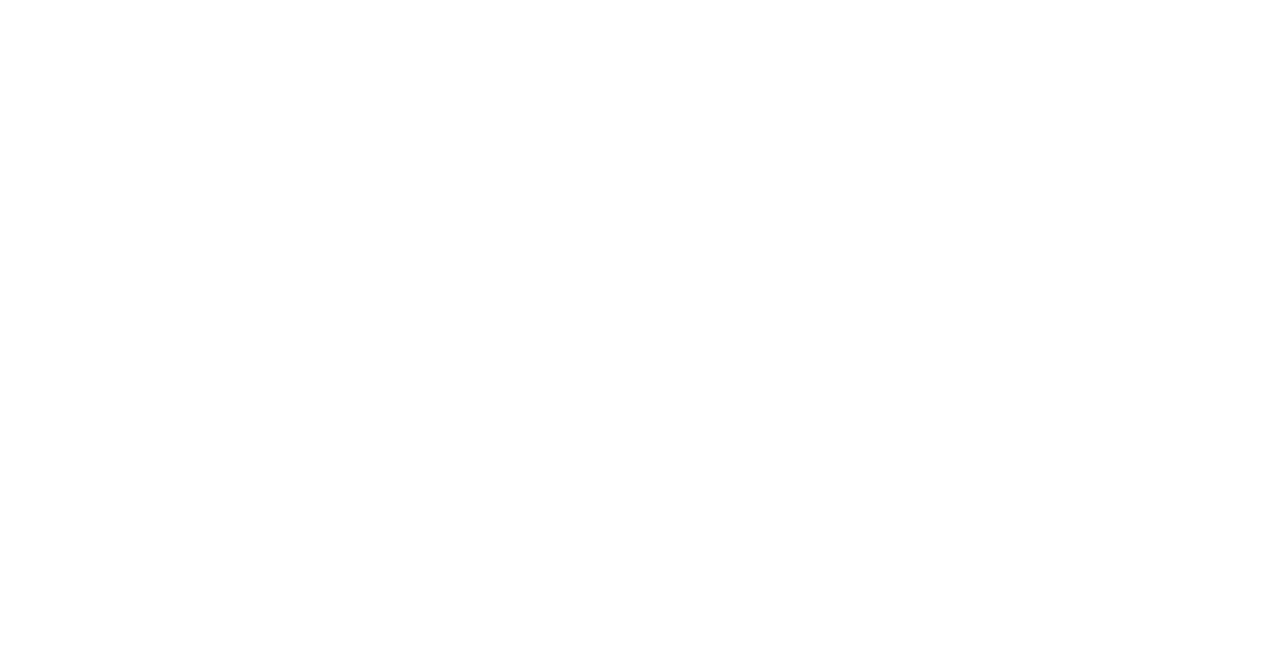
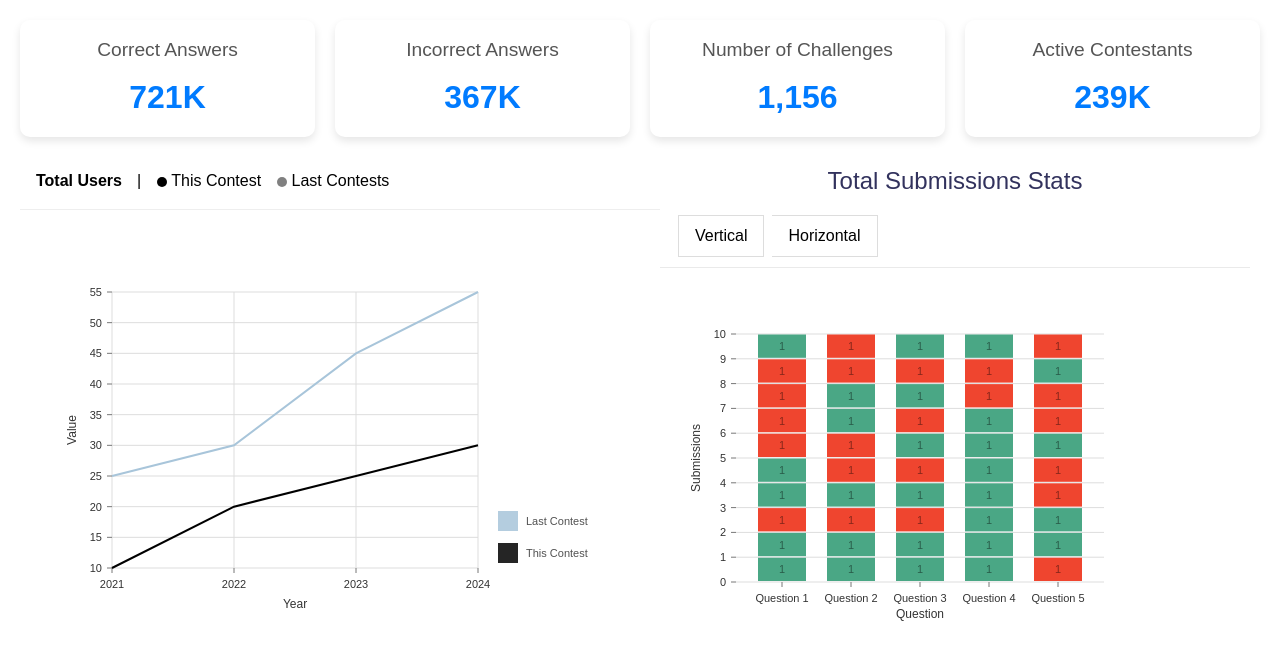
Before and after one commit to Masoom-Wahid/KardanLeetCode, a React (Create React App) app: page /manage in a window 1280 px wide. Before the commit this address had no page. Shown: the top 660 px of the page. Built offline with nearby package versions, Linux system fonts and the light colour scheme; a web font is replaced by a local one.

Commit message:
repurposed bar chart

```diff
--- a/src/App.js
+++ b/src/App.js
@@ -79,6 +79,7 @@
           <Route path="/about" element={<AboutUs />} />
           <Route path="/report" element={<Reports />} />
           <Route path="/submissions/:id" element={<SubmissionDetail />} />
+          <Route path="/manage" element={<ManageContest />} />
           <Route
             path="/admin"
             element={
--- a/src/components/Dashboard/ManageContests/Analytics/ManageContest.jsx
+++ b/src/components/Dashboard/ManageContests/Analytics/ManageContest.jsx
@@ -3,6 +3,7 @@
 import styles from "./ManageContest.module.css"; // Your CSS module for this component
 import NivoBar from "./NivoBar";
 import NivoLine from "./NivoLine";
+import SubmissionsReport from "./SubmissionsReport";
 
 const ManageContest = () => {
   // Mock data for the cards
@@ -26,7 +27,7 @@
         </div>
         <div className={styles.chartsContainer}>
           <NivoLine type="line" className={styles.chart} />
-          <NivoBar type="bar" className={styles.chart} />
+          <SubmissionsReport className={styles.chart} />
         </div>
       </div>
     </div>
--- /dev/null
+++ b/src/components/Dashboard/ManageContests/Analytics/SubmissionsReport.jsx
@@ -0,0 +1,201 @@
+import React, { useState } from "react";
+import PropTypes from "prop-types";
+import { ResponsiveBar } from "@nivo/bar";
+import { CCard, CCardBody, CCardHeader, CCol, CRow } from "@coreui/react";
+import DataTableView from "./DataTable";
+import styles from "./NivoBar.module.css";
+
+const SubmissionsReport = () => {
+  const [vertOrHor, setVertOrHor] = useState("vertical");
+  const [viewType, setViewType] = useState("Graph");
+  const view = [
+    {
+      vertical: "Vertical",
+    },
+    {
+      horizontal: "Horizontal",
+    },
+  ];
+
+  const teamNames = [
+    "alpha",
+    "beta",
+    "gamma",
+    "delta",
+    "epsilon",
+    "zeta",
+    "eta",
+    "theta",
+    "iota",
+    "kappa",
+  ];
+
+  const generateSubmissionsForQuestion = (questionNumber) => {
+    return teamNames.map((teamName, index) => ({
+      id: `q${questionNumber}sub${index + 1}`,
+      teamName: teamName,
+      status: Math.random() < 0.5 ? "correct" : "incorrect",
+    }));
+  };
+
+  const generateBarData = (numQuestions) => {
+    const barData = [];
+
+    for (let i = 1; i <= numQuestions; i++) {
+      barData.push({
+        question: `Question ${i}`,
+        submissions: generateSubmissionsForQuestion(i),
+      });
+    }
+
+    return barData;
+  };
+
+  // Now generate barData with 10 questions, each with at least 8 submissions
+  const barData = generateBarData(5);
+
+  const processDataForBarChart = (submissionsData) => {
+    return submissionsData.map((questionItem) => {
+      const dataPoint = {
+        question: questionItem.question,
+        submissions: questionItem.submissions, // Include the submissions array
+        details: {}, // As previously defined
+      };
+
+      // Populate the details object and set block values as before
+      questionItem.submissions.forEach((submission) => {
+        dataPoint[submission.id] = 1; // This creates the block
+        dataPoint.details[submission.id] = {
+          teamName: submission.teamName,
+          status: submission.status,
+        }; // This adds the detail for the tooltip
+      });
+
+      return dataPoint;
+    });
+  };
+
+  const allKeys = barData.flatMap((questionItem) =>
+    questionItem.submissions.map((submission) => submission.id)
+  );
+
+  const getColor = (bar) => {
+    // Assuming the 'bar' object contains an 'id' that matches your submission ID
+    // And 'data' is your barData that contains the 'submissions' array
+    const submission = bar.data.submissions.find((s) => s.id === bar.id);
+    return submission && submission.status === "correct"
+      ? "#4AA785"
+      : "#EF452F";
+  };
+
+  const MyResponsiveBar = ({ data, vertOrHor }) => (
+    <ResponsiveBar
+      data={data}
+      keys={allKeys}
+      indexBy="question"
+      layout={vertOrHor}
+      margin={{ top: 50, right: 130, bottom: 50, left: 60 }}
+      padding={0.3}
+      valueScale={{ type: "linear" }}
+      indexScale={{ type: "band", round: true }}
+      colors={getColor}
+      borderColor={{ from: "color", modifiers: [["darker", 1.6]] }}
+      axisTop={null}
+      axisRight={null}
+      innerPadding={1}
+      axisBottom={{
+        tickSize: 5,
+        tickPadding: 5,
+        tickRotation: 0,
+        legend: "Question",
+        legendPosition: "middle",
+        legendOffset: 32,
+      }}
+      axisLeft={{
+        tickSize: 5,
+        tickPadding: 5,
+        tickRotation: 0,
+        legend: "Submissions",
+        legendPosition: "middle",
+        legendOffset: -40,
+      }}
+      labelTextColor={{ from: "color", modifiers: [["darker", 1.6]] }}
+      tooltip={({ id, value, data }) => {
+        // Access the detailed information from the 'details' object
+        const detail = data.details[id];
+        if (detail) {
+          return (
+            <div
+              style={{
+                padding: 12,
+                background: "#fff",
+                border: "1px solid #ccc",
+                borderRadius: "4px",
+              }}
+            >
+              <strong>Team: {detail.teamName}</strong>
+              <br />
+              Status: {detail.status}
+            </div>
+          );
+        } else {
+          // Handle the case where the detail is not available
+          return <div>No data available</div>;
+        }
+      }}
+      role="application"
+      ariaLabel="Contest Calculations"
+      barAriaLabel={function (e) {
+        return e.id + ": " + e.formattedValue + " have status: " + e.indexValue;
+      }}
+    />
+  );
+
+  MyResponsiveBar.propTypes = {
+    data: PropTypes.array.isRequired, // Corrected to array
+    vertOrHor: PropTypes.string.isRequired,
+  };
+
+  return (
+    <>
+      <CCard className={styles.card}>
+        <CCardHeader className={styles.cardHeader}>
+          <CRow>
+            <CCol sm={6}>
+              <h4 className={styles.cardTitle}>Total Submissions Stats</h4>
+            </CCol>
+            <div className={styles.buttons}>
+              {viewType === "Graph" && (
+                <div className={styles.chartButtonGroup}>
+                  {view.map((value) => (
+                    <button
+                      className={`${styles.button} ${
+                        vertOrHor === value.horizontal ? styles.active : ""
+                      }`}
+                      onClick={() => setVertOrHor(value.horizontal)}
+                      key={value.horizontal}
+                    >
+                      {value.horizontal}
+                      {value.vertical}
+                    </button>
+                  ))}
+                </div>
+              )}
+            </div>
+          </CRow>
+        </CCardHeader>
+        <CCardBody className={styles.cardBody}>
+          {viewType === "Graph" ? (
+            <MyResponsiveBar
+              data={processDataForBarChart(barData)} // Corrected data processing
+              vertOrHor={vertOrHor}
+            />
+          ) : (
+            <DataTableView tableData={barData} />
+          )}
+        </CCardBody>
+      </CCard>
+    </>
+  );
+};
+export default SubmissionsReport;
--- a/src/components/models/Logo.jsx
+++ /dev/null
@@ -1,55 +0,0 @@
-import React, { useEffect, useRef } from "react";
-import * as THREE from "three";
-import { MTLLoader } from "three/examples/jsm/loaders/MTLLoader";
-import { OBJLoader } from "three/examples/jsm/loaders/OBJLoader";
-
-const Logo = () => {
-  const logoRef = useRef();
-
-  useEffect(() => {
-    const scene = new THREE.Scene();
-    const camera = new THREE.PerspectiveCamera(
-      75,
-      logoRef.current.clientWidth / logoRef.current.clientHeight,
-      0.1,
-      1000
-    );
-    const renderer = new THREE.WebGLRenderer({ alpha: true, antialias: true });
-
-    renderer.setSize(logoRef.current.clientWidth, logoRef.current.clientHeight);
-    logoRef.current.appendChild(renderer.domElement);
-
-    const mtlLoader = new MTLLoader();
-    mtlLoader.load("/spider.mtl", (materials) => {
-      materials.preload();
-      const objLoader = new OBJLoader();
-      objLoader.setMaterials(materials);
-      objLoader.load("/spider.obj", (object) => {
-        scene.add(object);
-        object.position.set(0, 0, 0);
-        object.scale.set(0.1, 0.1, 0.1);
-        camera.position.z = 5;
-      });
-    });
-
-    const ambientLight = new THREE.AmbientLight(0x404040);
-    scene.add(ambientLight);
-
-    const animate = () => {
-      requestAnimationFrame(animate);
-      renderer.render(scene, camera);
-    };
-
-    animate();
-
-    return () => {
-      if (logoRef.current) {
-        logoRef.current.removeChild(renderer.domElement);
-      }
-    };
-  }, []);
-
-  return <div ref={logoRef} style={{ width: "100%", height: "100%" }}></div>;
-};
-
-export default Logo;
```
Also changed, not shown: 2 other files (tests, documents, lock files or other folders).
